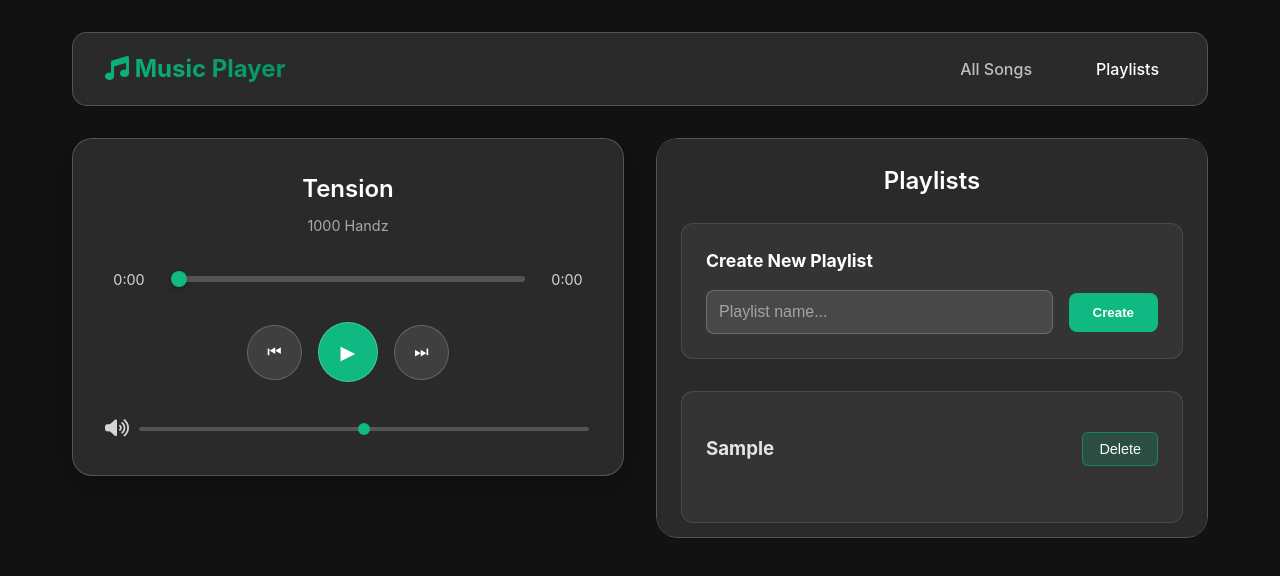
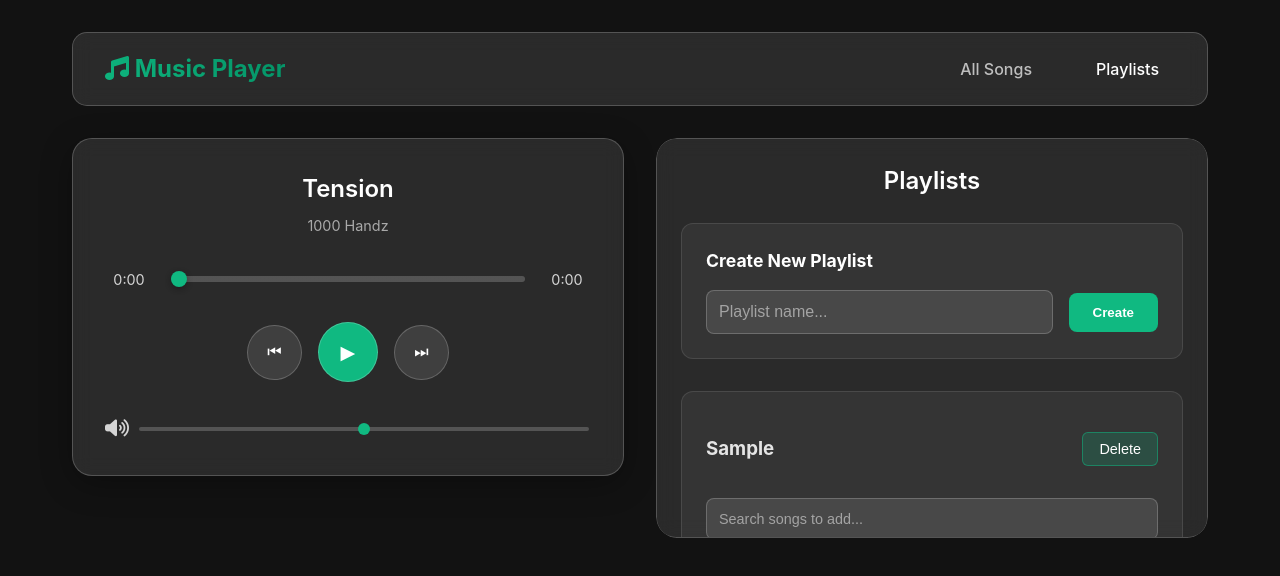
Before and after one commit to PaulEmmanuel8888/React-Music-Player, a React (Vite) app: page /playlists in a window 1280 px wide. Both pictures are taken after typing "Sample" into the empty fields and a click on the button "Create". Shown: the top 576 px of the page. Built offline with nearby package versions, Linux system fonts and the light colour scheme.

Commit message:
Update Playlists component to search all songs for specific matches and display them in a dropdown

```diff
--- a/src/components/Playlists.jsx
+++ b/src/components/Playlists.jsx
@@ -3,13 +3,30 @@ import { useMusic } from "../contexts/MusicContext";
 
 export const Playlists = () => {
   const [newPlaylistName, setNewPlaylistName] = useState("");
+  const [selectedPlaylist, setSelectedPlaylist] = useState(null);
+  const [searchQuery, setSearchQuery] = useState("");
+  const [showDropdown, setShowDropdown] = useState(false);
 
-  const { playlists, createPlaylist } = useMusic();
+  const { playlists, createPlaylist, allSongs } = useMusic();
+  const filteredSongs = allSongs.filter((song) => {
+    const matches =
+      song.title.toLowerCase().includes(searchQuery.toLowerCase()) ||
+      song.artist.toLowerCase().includes(searchQuery.toLowerCase());
+
+    const isAlreadyInPlaylist = selectedPlaylist?.songs.some(
+      (playlistSong) => playlistSong.id === song.id,
+    );
+    return matches && !isAlreadyInPlaylist;
+  });
 
   const handleCreatePlaylist = () => {
     if (newPlaylistName.trim()) {
       createPlaylist(newPlaylistName.trim());
       setNewPlaylistName("");
+    }
+  };
+  const handleAddSong = () => {
+    if (selectedPlaylist) {
     }
   };
 
@@ -45,6 +62,49 @@ export const Playlists = () => {
                   <button className="delete-playlist-btn">Delete</button>
                 </div>
               </div>
+              <div className="add-song-section">
+                <div className="search-container">
+                  <input
+                    type="text"
+                    placeholder="Search songs to add..."
+                    value={
+                      selectedPlaylist?.id === playlist.id ? searchQuery : ""
+                    }
+                    onChange={(e) => {
+                      setSearchQuery(e.target.value);
+                      setSelectedPlaylist(playlist);
+                      setShowDropdown(e.target.value.length > 0);
+                    }}
+                    onFocus={(e) => {
+                      setSelectedPlaylist(playlist);
+                      setShowDropdown(e.target.length > 0);
+                    }}
+                    className="song-search-input"
+                  />
+                  {selectedPlaylist?.id === playlist.id && showDropdown && (
+                    <div className="song-dropdown">
+                      {filteredSongs.length === 0 ? (
+                        <div className="dropdown-item no-results">
+                          No songs found.
+                        </div>
+                      ) : (
+                        filteredSongs.slice(0, 5).map((song, key) => (
+                          <div
+                            className="dropdown-item"
+                            key={key}
+                            onClick={() => {
+                              handleAddSong(song);
+                            }}
+                          >
+                            <span className="song-title">{song.title}</span>
+                            <span className="song-artist">{song.artist}</span>
+                          </div>
+                        ))
+                      )}
+                    </div>
+                  )}
+                </div>
+              </div>
             </div>
           ))
         )}
```
